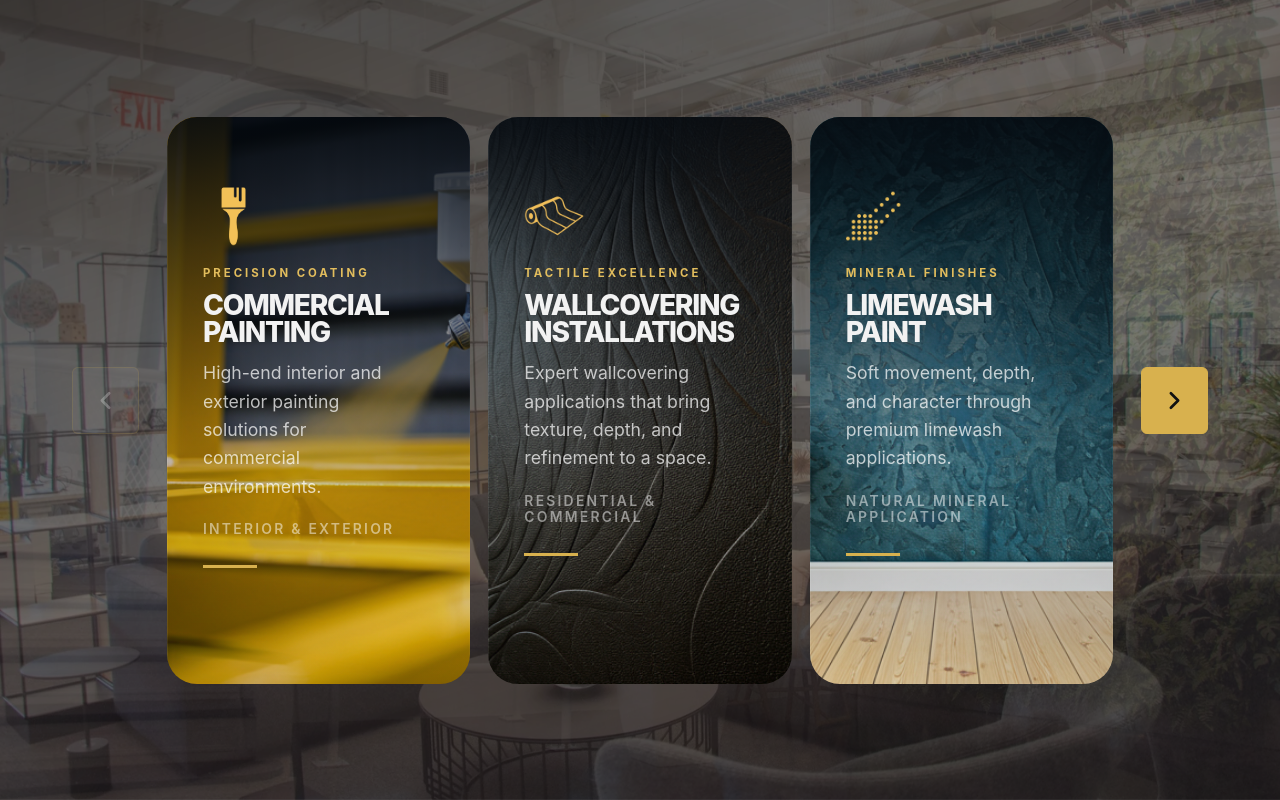
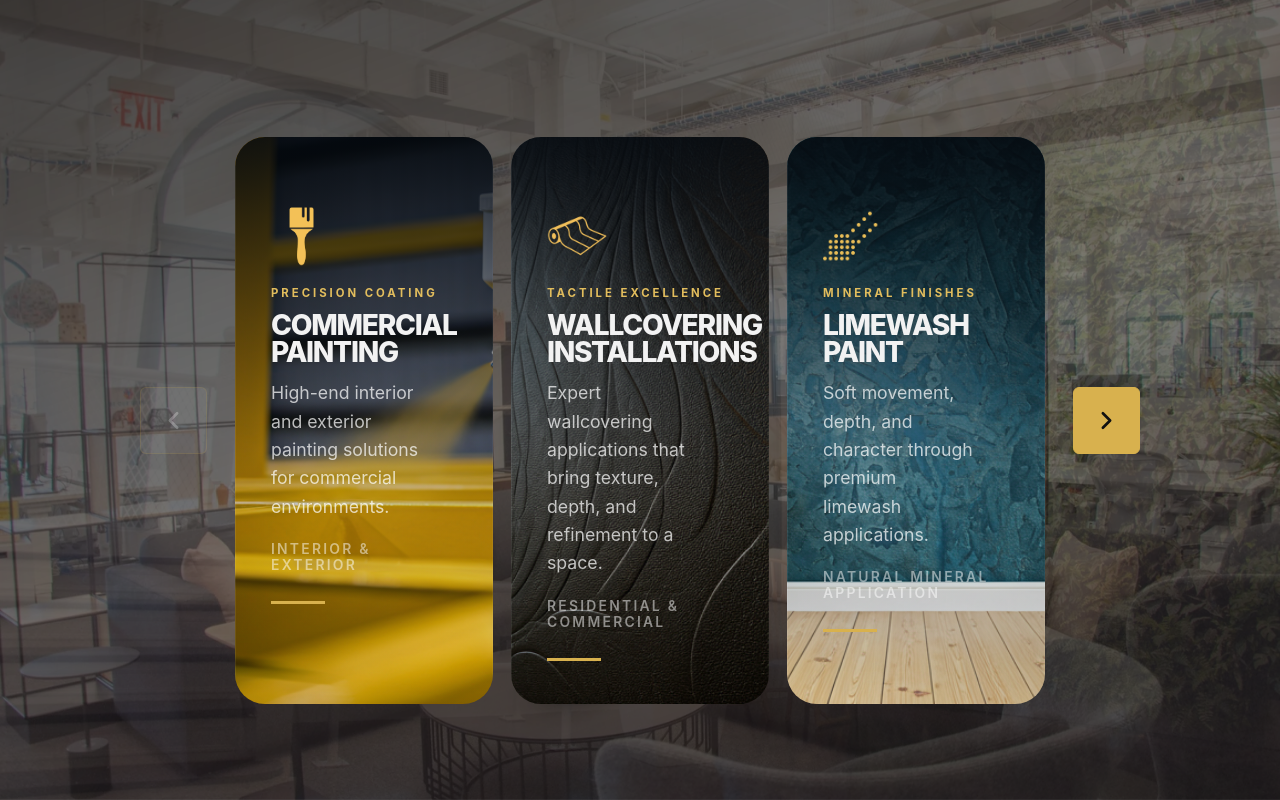
Before and after one commit to Avmannino/services_webpage_embed, a React (Vite) app: page / in a window 1280 px wide. Built offline with nearby package versions, Linux system fonts and the light colour scheme.

Commit message:
Card radius

```diff
--- a/src/styles.css
+++ b/src/styles.css
@@ -10,7 +10,7 @@
     --gold-soft: rgba(216, 177, 78, 0.22);
     --gold-hover: rgba(216, 177, 78, 0.08);
     --card-gap: 18px;
-    --shell-padding-x: 72px;
+    --shell-padding-x: 140px;
     --card-height: 635px;
     --section-width: 100%;
 }
@@ -47,7 +47,8 @@ button {
     min-height: 100vh;
     background: transparent;
     display: flex;
-    align-items: center;
+    align-items: flex-end;
+    padding-bottom: 60px;
 }
 
 .page-background {
```
